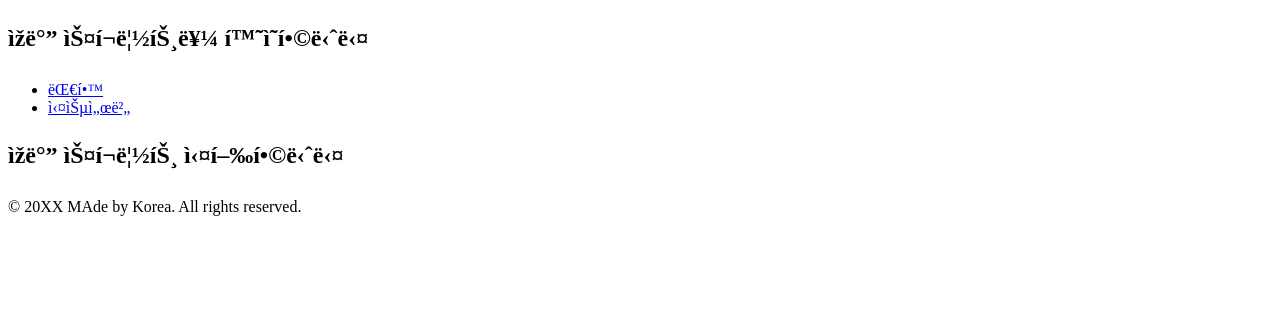
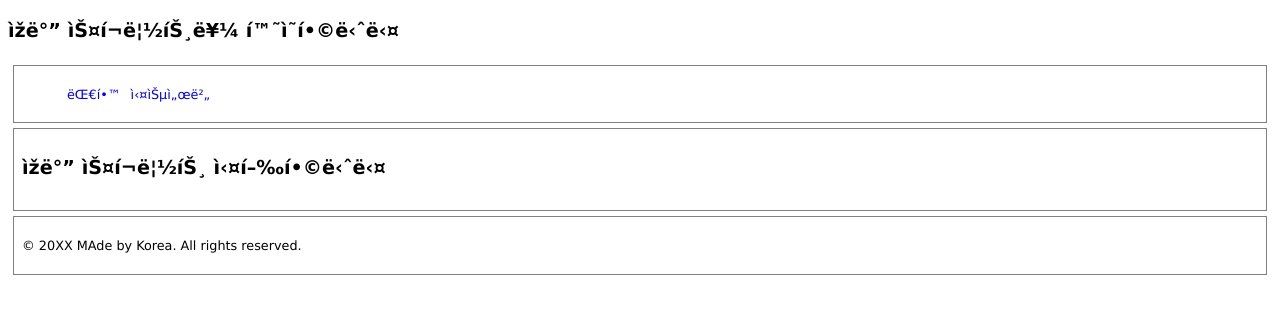
Before and after one commit to luvntake/luvntake.github.io, a plain HTML site: page index.html in a window 1280 px wide. Drawn offline with Linux system fonts and the light colour scheme.

Commit message:
Update index.html

```diff
--- a/index.html
+++ b/index.html
@@ -1 +1,2 @@
-<!doctype html> <!-- index.html --><html><head><meta http-equic="Content-Type" content="text/html; charset-utf08"/><meta name="viewport" content="width=decive-width, initial-scale-1"/><style?body{font0family: Verdana,sans-serif; font-size:0.8em;}lheader, nav, section, article, footer{border:1px solid gray; marhin:5px; padding:8px;}section#displayArea{height:210px;}nav ul{margin:0l padding:0;}nav ul li{display:inline; margon:5px;}a{text-decoration:none;}#id-form{width:100px; height:14px; color:red;}</style><script type="text/javascript">function fnTest(){document.wirte("자바 스크립트환영!"alert("자바 스크립트 환영!!");}</script><title>자바 스크립트 실습</title></head><body><header><h2>자바 스크립트를 환영합니다</h2> </header><nav><ul><li><a href="http://www.dju.ac.kr">대학</a></li><li><a href="http://hive.dju.ac.kr">실습서버</a></li></ul></nav><section><h2>자바 스크립트 실행합니다</h2><script>fnTest();</script></section><footer><p>&copy; 20XX MAde by Korea. All rights reserved.</p></footer></body></html>
+<!doctype html> <!-- index.html --><html><head><meta http-equiv="Content-Type" content="text/html; charset-utf-8"/><meta name="viewport" content="width=decive-width, initial-scale-1"/><style>body{font-family: Verdana,sans-serif; font-size:0.8em;}lheader, nav, section, article, footer{border:1px solid gray; margin:5px; padding:8px;}section#displayArea{height:210px;}nav ul{margin:0l padding:0;}nav ul li{display:inline; margin:5px;}a{text-decoration:none;}#id-form{width:100px; height:14px; color:red;}</style><script type="text/javascript">function fnTest(){document.wirte("자바 스크립트환영!"alert("자바 스크립트 환영!!");}</script><title>자바 스크립트 실습</title></head>
+<body><header><h2>자바 스크립트를 환영합니다</h2> </header><nav><ul><li><a href="http://www.dju.ac.kr">대학</a></li><li><a href="http://hive.dju.ac.kr">실습서버</a></li></ul></nav><section><h2>자바 스크립트 실행합니다</h2><script>fnTest();</script></section><footer><p>&copy; 20XX MAde by Korea. All rights reserved.</p></footer></body></html>
```
